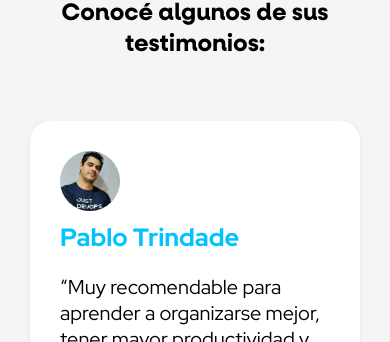
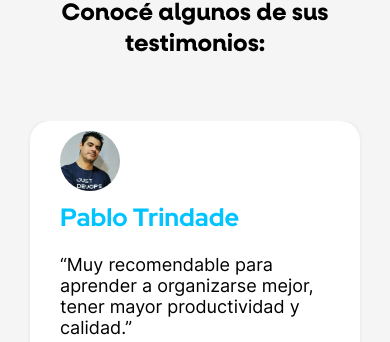
Before and after one commit to lgcastro710/next-free, a plain HTML site: page index.html in a window 390 px wide. Shown: the part 5989-6331 px from the top of the page. Drawn offline with nearby package versions, Linux system fonts and the light colour scheme; files whose address does not match are found by name.

Commit message:
actualizacion style

```diff
--- a/styles.css
+++ b/styles.css
@@ -1704,10 +1704,6 @@ nav ul li a {
     }
 
     .card-carousel {
-        background: #fff;
-        padding: 30px;
-        border-radius: 20px;
-        box-shadow: 0px 0px 4px 0px #00000012;
         display: flex;
         flex-direction: column;
         align-items: start;
@@ -1722,20 +1718,10 @@ nav ul li a {
 
     .card-carousel h4 {
         font-size: 32px;
-        font-weight: 700;
-        font-family: 'Red Hat Display';
-        color: #00C3FF;
-        margin: 10px 0;
-        text-align: left;
     }
 
     .card-carousel p {
-        font-size: 20px;
-        font-weight: 400;
-        font-family: 'Red Hat Display';
-        color: #000;
-        margin: 10px 0;
-        text-align: left;
+        font-size: 18px;
     }
 
     .card-carousel a img {
```
